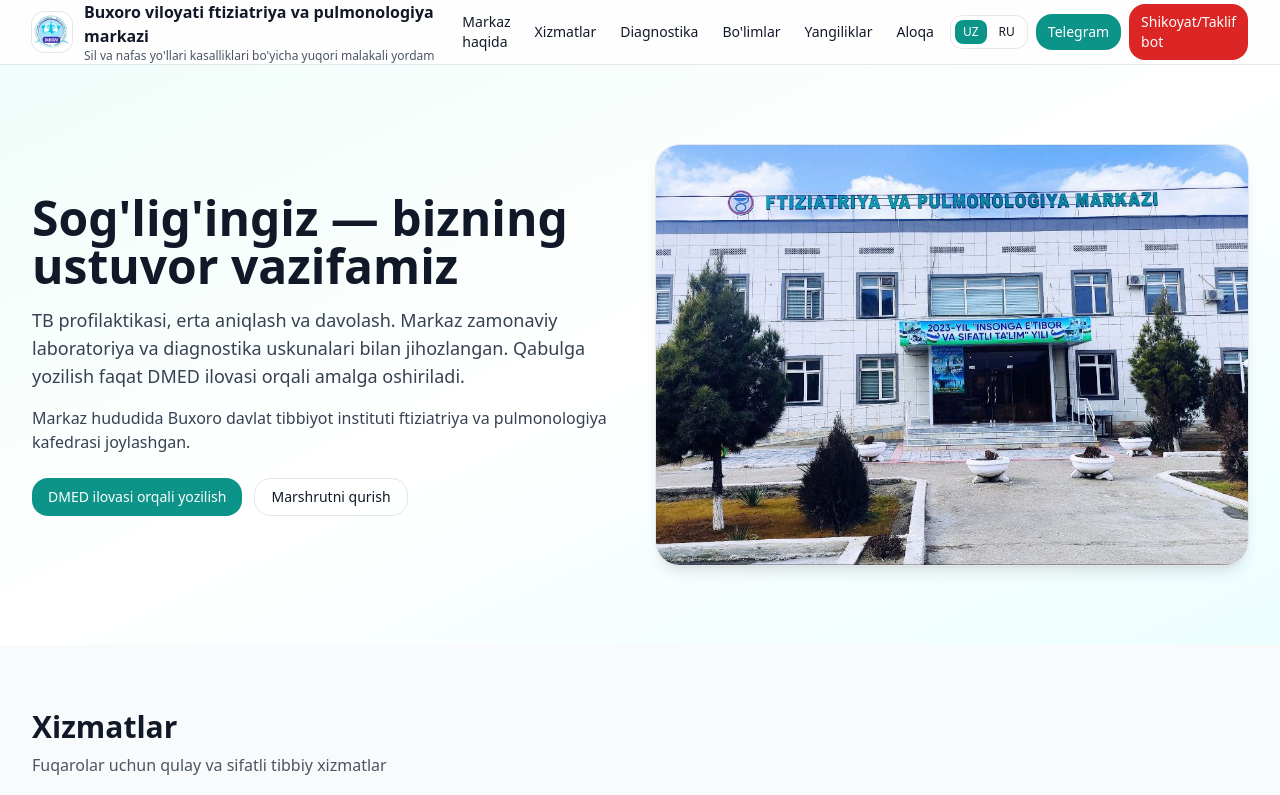
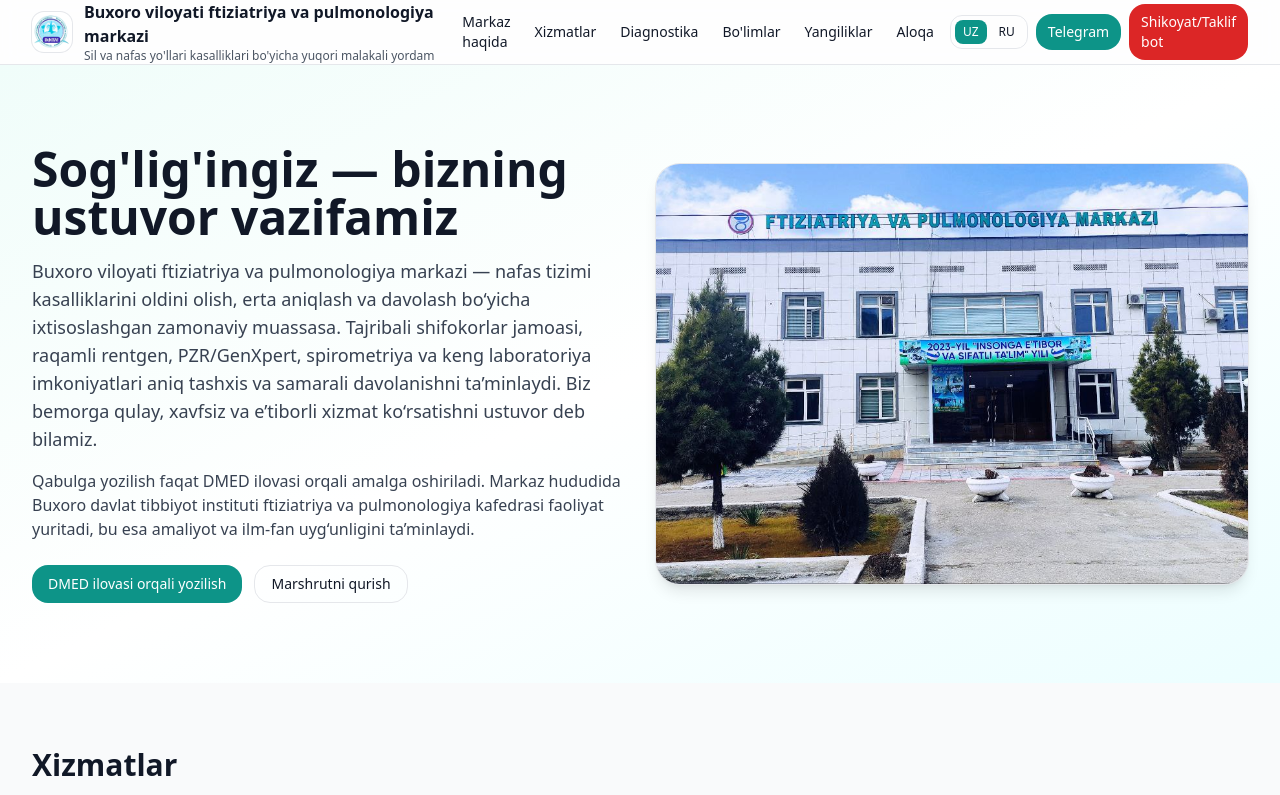
Before and after one commit to smaylik10100-bit/buxoro-ftiz-site, a React (Vite) app: page / in a window 1280 px wide. Shown: the top 795 px of the page. Built offline with nearby package versions, Linux system fonts and the light colour scheme.

Commit message:
Расширено описание о центре (UZ/RU)

```diff
--- a/src/App.jsx
+++ b/src/App.jsx
@@ -308,8 +308,8 @@ const translations = {
     },
     hero: {
       title: "Sog'lig'ingiz — bizning ustuvor vazifamiz",
-      desc: "TB profilaktikasi, erta aniqlash va davolash. Markaz zamonaviy laboratoriya va diagnostika uskunalari bilan jihozlangan. Qabulga yozilish faqat DMED ilovasi orqali amalga oshiriladi.",
-      extra: "Markaz hududida Buxoro davlat tibbiyot instituti ftiziatriya va pulmonologiya kafedrasi joylashgan.",
+      desc: "Buxoro viloyati ftiziatriya va pulmonologiya markazi — nafas tizimi kasalliklarini oldini olish, erta aniqlash va davolash bo‘yicha ixtisoslashgan zamonaviy muassasa. Tajribali shifokorlar jamoasi, raqamli rentgen, PZR/GenXpert, spirometriya va keng laboratoriya imkoniyatlari aniq tashxis va samarali davolanishni ta’minlaydi. Biz bemorga qulay, xavfsiz va e’tiborli xizmat ko‘rsatishni ustuvor deb bilamiz.",
+      extra: "Qabulga yozilish faqat DMED ilovasi orqali amalga oshiriladi. Markaz hududida Buxoro davlat tibbiyot instituti ftiziatriya va pulmonologiya kafedrasi faoliyat yuritadi, bu esa amaliyot va ilm-fan uyg‘unligini ta’minlaydi.",
       ctaDmed: "DMED ilovasi orqali yozilish",
       ctaRoute: "Marshrutni qurish",
     },
@@ -389,8 +389,8 @@ const translations = {
     },
     hero: {
       title: "Ваше здоровье — наш приоритет",
-      desc: "Профилактика, раннее выявление и лечение туберкулёза. Центр оснащён современной лабораторией и диагностикой. Запись на приём проводится только через приложение DMED.",
-      extra: "На территории центра расположена кафедра фтизиатрии и пульмонологии БухГМИ.",
+      desc: "Бухарский областной центр фтизиатрии и пульмонологии — современное учреждение, специализирующееся на профилактике, ранней диагностике и лечении заболеваний дыхательной системы. Команда опытных врачей, цифровая рентгенография, ПЦР/GenXpert, спирометрия и расширенная лаборатория позволяют ставить точный диагноз и подбирать эффективную терапию. Мы ставим во главу угла безопасность, комфорт и внимательное отношение к каждому пациенту.",
+      extra: "Запись на приём ведётся только через приложение DMED. На территории центра работает кафедра фтизиатрии и пульмонологии БухГМИ, что объединяет практику, науку и обучение молодых специалистов.",
       ctaDmed: "Записаться через приложение DMED",
       ctaRoute: "Построить маршрут",
     },
```
